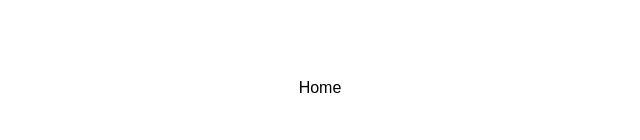
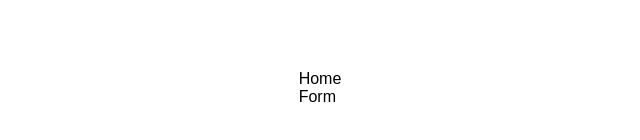
Before and after one commit to theamargupta/anishainterview2, a React (Create React App) app: page / in a window 1280 px wide. Shown: the part 312-452 px from the top of the page, without its empty margins (320-960 px from the left). Built offline with nearby package versions, Linux system fonts and the light colour scheme.

Commit message:
fix/ag/:loan detail

```diff
--- a/src/Components/Form.js
+++ b/src/Components/Form.js
@@ -104,84 +104,133 @@ const Form = () => {
 };
 
 export default Form;
+// Validation functions
+const validateLength = (value) => value.length > 0;
+
+const validateEmail = (value) => /^[^\s@]+@[^\s@]+\.[^\s@]+$/.test(value);
 
 const formFields = [
   {
     form: [
+      // First Name field (already has validation)
       {
         title: "First Name",
         field: "firstName",
         type: "text",
         value: "anisha",
-        isValid: false,
+        isValid: true,
         error: "",
         validationArr: [
           {
-            validate: (value) => value.length > 0,
-            error: "First name id required",
+            validate: validateLength,
+            error: "First name is required",
           },
           {
             validate: (value) => value.length > 3,
-            error: "First name must be more than 3 chracter",
+            error: "First name must be more than 3 characters",
           },
         ],
         placeholder: "Your First Name",
       },
+      // Last Name field
       {
         title: "Last Name",
         field: "lastName",
         type: "text",
         value: "",
-        isValid: false,
-        check: "",
+        isValid: true,
+        error: "",
+        validationArr: [
+          {
+            validate: validateLength,
+            error: "Last name is required",
+          },
+        ],
         placeholder: "Your Last Name",
       },
+      // Age field
       {
         title: "Age",
         field: "age",
         type: "number",
         placeholder: "Your Age",
         value: 0,
+        isValid: true,
+        error: "",
+        validationArr: [
+          {
+            validate: validateLength,
+            error: "Age should be a positive number",
+          },
+        ],
       },
     ],
     title: "Basic Info",
   },
   {
     form: [
+      // Address field
       {
         title: "Address",
         field: "address",
         type: "text",
         value: "",
-        isValid: false,
-        check: "",
+        isValid: true,
+        error: "",
+        validationArr: [
+          {
+            validate: validateLength,
+            error: "Address is required",
+          },
+        ],
         placeholder: "Your Address",
       },
+      // Password field
       {
         title: "Password",
         field: "password",
         type: "password",
         value: "",
-        isValid: false,
-        check: "",
+        isValid: true,
+        error: "",
+        validationArr: [
+          {
+            validate: (value) => value.length >= 6,
+            error: "Password must have at least 6 characters",
+          },
+        ],
         placeholder: "Your Password",
       },
+      // Confirm Password field
       {
         title: "Confirm Password",
         field: "confirmPassword",
         type: "text",
         value: "",
-        isValid: false,
-        check: "",
+        isValid: true,
+        error: "",
+        validationArr: [
+          {
+            validate: (value) => value === formFields[1].form[1].value, // Check if it matches the Password field value
+            error: "Passwords do not match",
+          },
+        ],
         placeholder: "Your Confirm Password",
       },
+      // Email field
       {
         title: "Email",
         field: "email",
         type: "email",
         value: "",
-        isValid: false,
-        check: "",
+        isValid: true,
+        error: "",
+        validationArr: [
+          {
+            validate: validateEmail,
+            error: "Invalid email address",
+          },
+        ],
         placeholder: "Your Email",
       },
     ],
@@ -189,40 +238,68 @@ const formFields = [
   },
   {
     form: [
+      // Address field
       {
         title: "Address",
         field: "address",
         type: "text",
         value: "",
-        isValid: false,
-        check: "",
+        isValid: true,
+        error: "",
+        validationArr: [
+          {
+            validate: validateLength,
+            error: "Address is required",
+          },
+        ],
         placeholder: "Your Address",
       },
+      // Password field
       {
         title: "Password",
         field: "password",
         type: "password",
         value: "",
-        isValid: false,
-        check: "",
+        isValid: true,
+        error: "",
+        validationArr: [
+          {
+            validate: (value) => value.length >= 6,
+            error: "Password must have at least 6 characters",
+          },
+        ],
         placeholder: "Your Password",
       },
+      // Confirm Password field
       {
         title: "Confirm Password",
         field: "confirmPassword",
         type: "text",
         value: "",
-        isValid: false,
-        check: "",
+        isValid: true,
+        error: "",
+        validationArr: [
+          {
+            validate: (value) => value === formFields[1].form[1].value, // Check if it matches the Password field value
+            error: "Passwords do not match",
+          },
+        ],
         placeholder: "Your Confirm Password",
       },
+      // Email field
       {
         title: "Email",
         field: "email",
         type: "email",
         value: "",
-        isValid: false,
-        check: "",
+        isValid: true,
+        error: "",
+        validationArr: [
+          {
+            validate: validateEmail,
+            error: "Invalid email address",
+          },
+        ],
         placeholder: "Your Email",
       },
     ],
--- a/src/Components/Home.js
+++ b/src/Components/Home.js
@@ -1,9 +1,20 @@
-import React from 'react'
+import React from "react";
+import { useNavigate } from "react-router-dom";
 
 const Home = () => {
+  const navigate = useNavigate();
   return (
-    <div>Home</div>
-  )
-}
+    <div>
+      Home
+      <div
+        style={{ cursor: "pointer" }}
+        role="button"
+        onClick={() => navigate("form")}
+      >
+        Form
+      </div>
+    </div>
+  );
+};
 
-export default Home
+export default Home;
```
